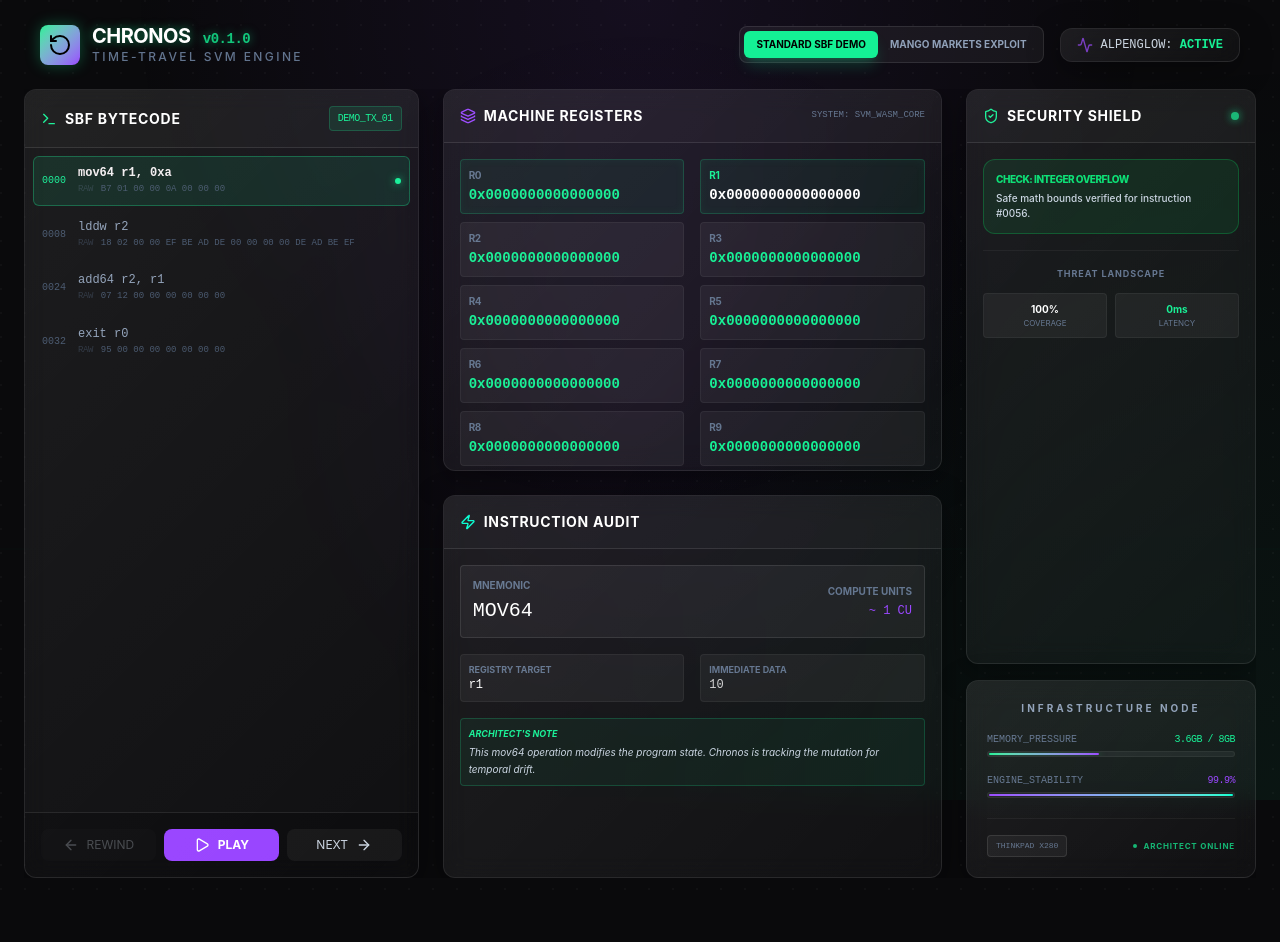
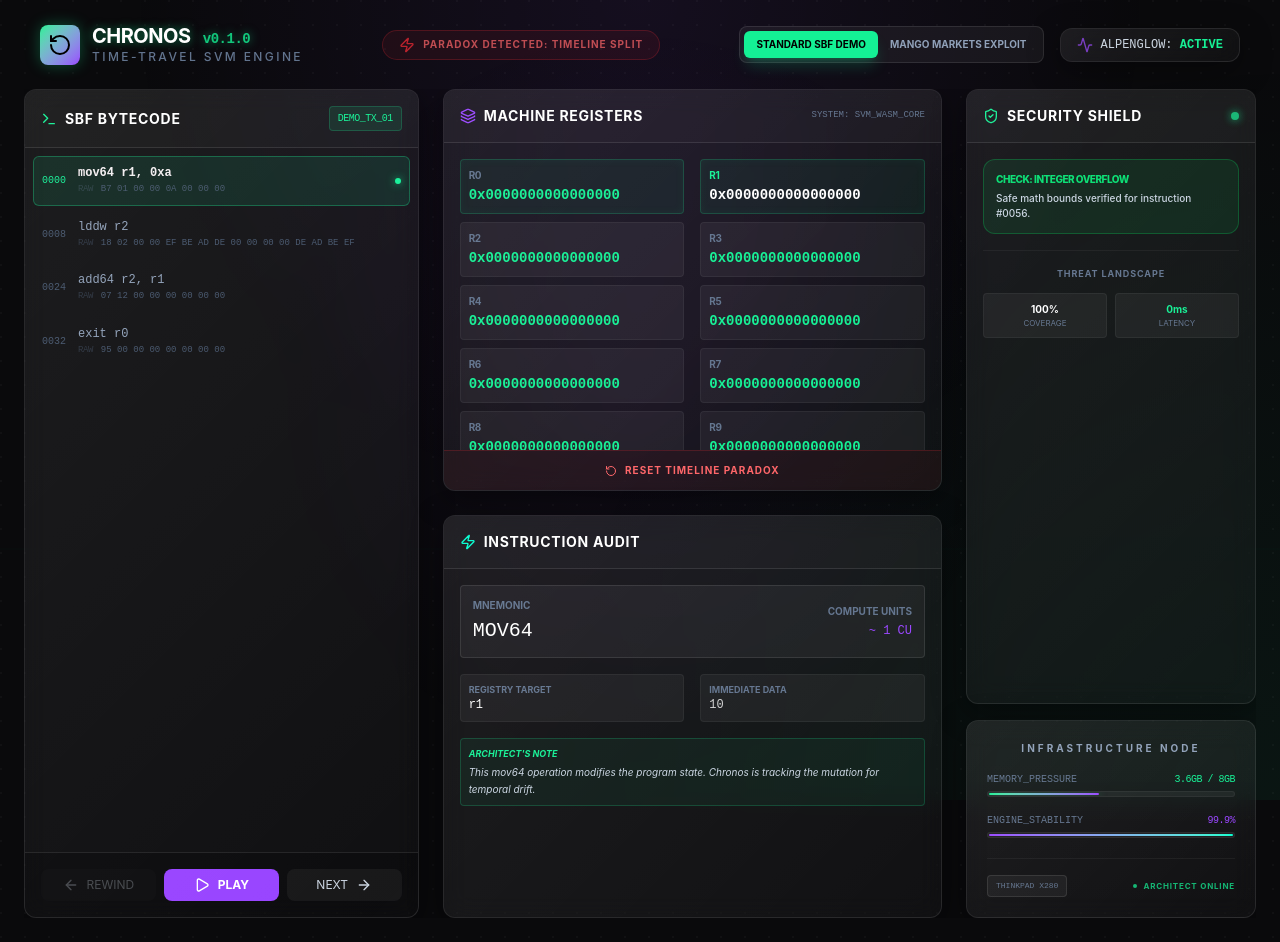
Before and after one commit to ChandanaMandarapu/Chronos, a React (Vite) app in the folder chronos-svm/: page / in a window 1280 px wide. Before the commit the page ends 902 px from the top, so only its background shows below. Built offline with nearby package versions, Linux system fonts and the light colour scheme.

Commit message:
ui feature - integrate interactive register editing and paradox alerts

```diff
--- a/chronos-svm/src/App.jsx
+++ b/chronos-svm/src/App.jsx
@@ -95,8 +95,15 @@ const App = () => {
     }
   };
 
+  const handleRegisterMutation = (regIndex, newValue) => {
+    if (stepper && stepper.mutateState(regIndex, newValue)) {
+      setCurrentSnapshot({ ...stepper.getCurrentState() });
+    }
+  };
+
   const activeStep = currentSnapshot ? currentSnapshot.pc : 0;
   const registers = currentSnapshot ? currentSnapshot.registers : new BigUint64Array(11);
+  const isParadox = stepper ? stepper.isParadoxActive() : false;
 
   return (
     <div className="min-h-screen p-6 flex flex-col gap-6 terminal-grid selection:bg-primary selection:text-black">
@@ -115,6 +122,13 @@ const App = () => {
             <p className="text-xs text-slate-500 font-medium tracking-[0.2em]">TIME-TRAVEL SVM ENGINE</p>
           </div>
         </div>
+
+        {isParadox && (
+          <div className="flex items-center gap-2 px-4 py-1.5 bg-red-500/10 border border-red-500/30 rounded-full animate-pulse">
+            <Zap className="w-4 h-4 text-red-500" />
+            <span className="text-[10px] font-bold text-red-400 uppercase tracking-widest">Paradox Detected: Timeline Split</span>
+          </div>
+        )}
 
         <div className="flex items-center gap-4">
           <div className="flex bg-white/5 p-1 rounded-lg border border-white/10">
@@ -232,14 +246,35 @@ const App = () => {
                   <span className={`text-[10px] font-bold uppercase tracking-tighter ${
                     instructions[activeStep]?.dst === r ? 'text-primary' : 'text-slate-500'
                   }`}>r{r}</span>
-                  <span className={`text-sm font-mono font-bold transition-all ${
-                    instructions[activeStep]?.dst === r ? 'text-white' : 'text-primary'
-                  }`}>
-                    0x{registers[r].toString(16).padStart(16, '0')}
-                  </span>
+                  <input
+                    type="text"
+                    defaultValue={`0x${registers[r].toString(16).padStart(16, '0')}`}
+                    onBlur={(e) => {
+                      const val = e.target.value.startsWith('0x') ? e.target.value : `0x${e.target.value}`;
+                      handleRegisterMutation(r, val);
+                    }}
+                    onKeyDown={(e) => {
+                      if (e.key === 'Enter') {
+                        e.target.blur();
+                      }
+                    }}
+                    className={`bg-transparent border-none outline-none text-sm font-mono font-bold w-full transition-all ${
+                      instructions[activeStep]?.dst === r ? 'text-white' : 'text-primary'
+                    }`}
+                  />
                 </div>
               ))}
             </div>
+            {isParadox && (
+              <div className="p-3 border-t border-red-500/20 bg-red-500/5 flex justify-center">
+                <button
+                  onClick={() => setActiveScenario(activeScenario)} // Reloading scenario resets the engine
+                  className="text-[10px] font-bold text-red-400 hover:text-red-300 flex items-center gap-2 uppercase tracking-widest"
+                >
+                  <RotateCcw className="w-3 h-3" /> Reset Timeline Paradox
+                </button>
+              </div>
+            )}
           </div>
 
           <div className="glass-panel h-1/2 flex flex-col border-white/5">
```
